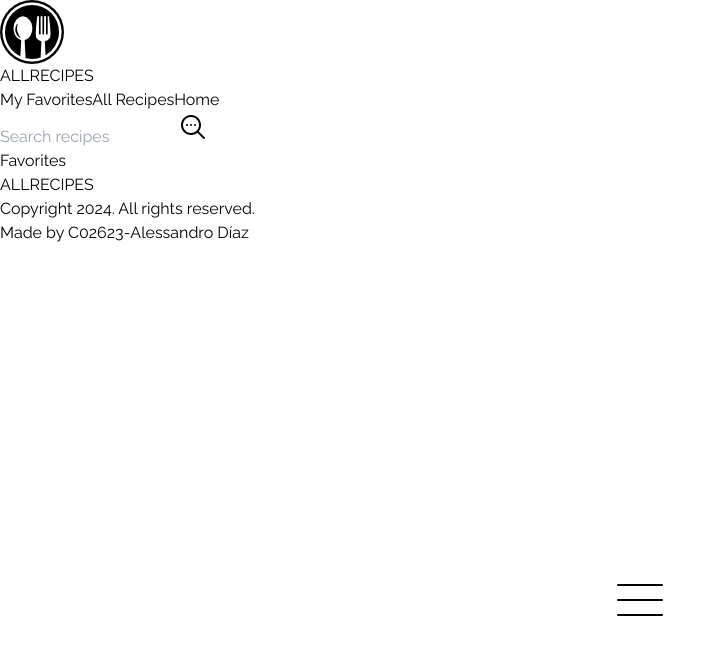
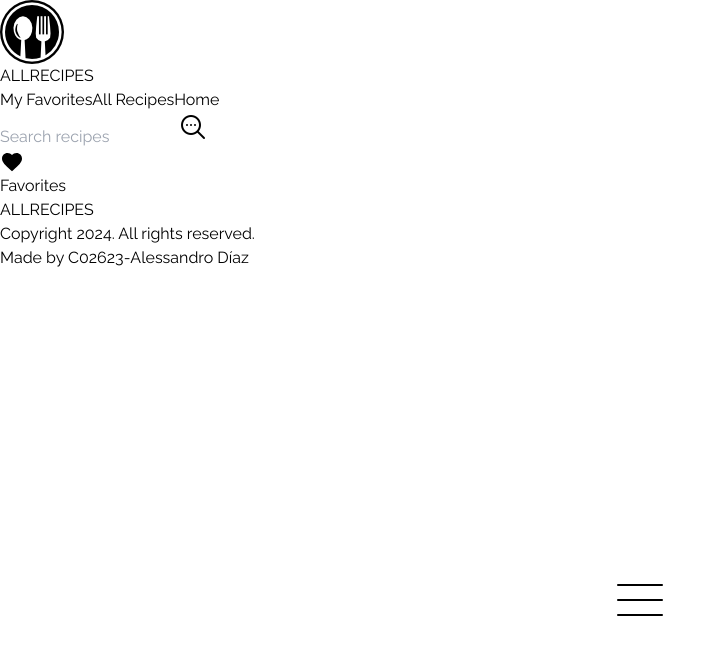
Before and after one commit to Alessandro1809/Proyecto-multimedios, a React (Vite) app: page /favorite in a window 1280 px wide. Shown: the top 654 px of the page, without its empty margins (0-726 px from the left). Built offline with nearby package versions, Linux system fonts and the light colour scheme.

Commit message:
agregando boton de favoritos

```diff
--- a/src/components/Header.jsx
+++ b/src/components/Header.jsx
@@ -1,9 +1,11 @@
-import { useState, useEffect } from "react";
+import { useState } from "react";
+import { Link } from "react-router-dom";
 import Menu from "./icons/Menu";
 import Close from "./icons/Close";
 import Buscador from "./Buscador";
 import NavLinks from "./NavLinks";
 import cubiertos from '../assets/cubiertos.png'
+import { Favorite } from "@material-ui/icons";
 const Header = () => {
 
   const [isTopVisible, setTopVisible] = useState(false);
@@ -56,6 +58,7 @@ const Header = () => {
 
               </nav>
              <Buscador/>
+             <Link to={"/favorite"}><button className="md:ml-8 w-auto h-auto p-2 rounded-full bg-orange-400 transition-all duration-200 hover:bg-orange-500 hover:scale-105"><Favorite/></button></Link>
             </div>
 
    </header>
--- /dev/null
+++ b/src/components/icons/Favorites.jsx
@@ -0,0 +1,6 @@
+
+export function Favorites(props) {
+    return (
+      <svg xmlns="http://www.w3.org/2000/svg" width="1em" height="1em" viewBox="0 0 24 24" {...props}><defs><mask id="letsIconsFavoritesDuotoneLine0"><g fill="none"><path stroke="silver" strokeOpacity=".25" d="M19.5 11c0 5.018-5.488 8.403-7.075 9.276a.87.87 0 0 1-.85 0C9.988 19.403 4.5 16.018 4.5 11c0-4.5 3.634-7.5 7.5-7.5c4 0 7.5 3 7.5 7.5Z"></path><path stroke="#fff" d="m8.286 11.786l3.457 3.457c.121.121.182.182.257.182c.075 0 .136-.06.257-.182l3.457-3.457c.748-.748.864-1.92.277-2.8c-.915-1.371-2.954-1.301-3.772.13l-.141.248a.09.09 0 0 1-.156 0l-.141-.247c-.818-1.432-2.857-1.502-3.772-.13c-.587.88-.47 2.051.277 2.799Z"></path></g></mask></defs><path fill="currentColor" d="M0 0h24v24H0z" mask="url(#letsIconsFavoritesDuotoneLine0)"></path></svg>
+    )
+  }
```
